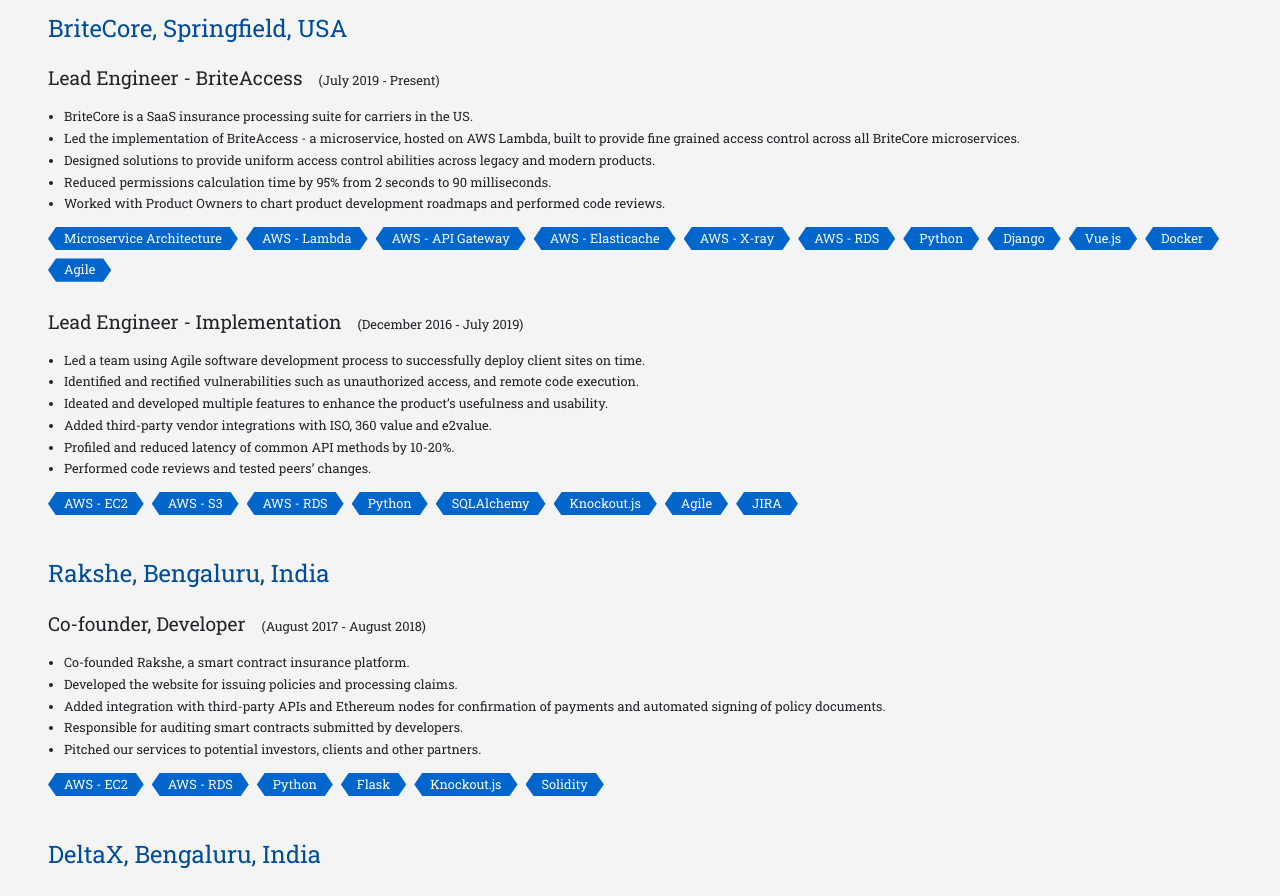
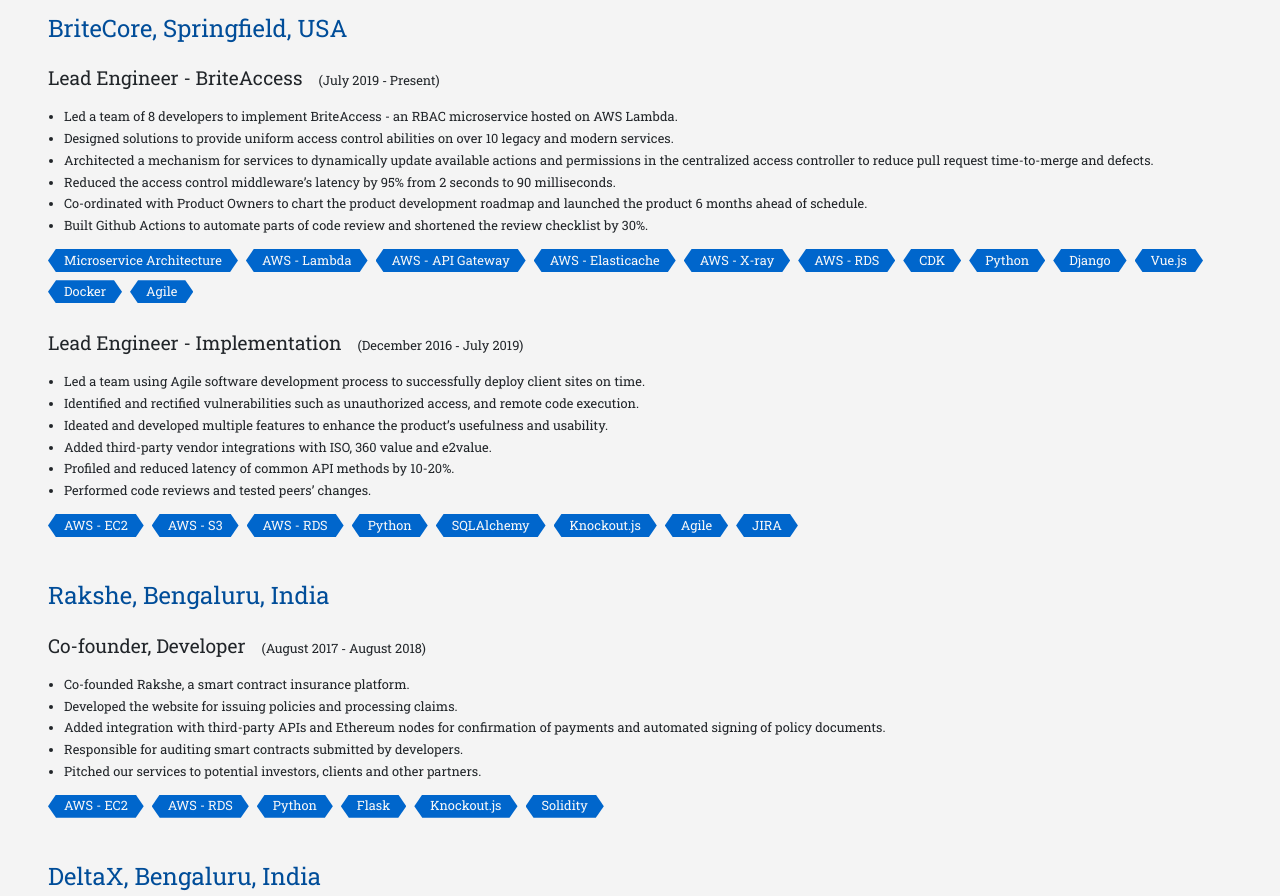
Before and after one commit to rohithpr/me, a Vue app: page / in a window 1280 px wide. Shown: the part 1396-2292 px from the top of the page. Built offline with nearby package versions, Linux system fonts and the light colour scheme; a web font is replaced by a local one.

Commit message:
Update briteaccess experience

```diff
--- a/src/components/experience.vue
+++ b/src/components/experience.vue
@@ -92,15 +92,17 @@ export default {
         from: 'July 2019',
         to: 'Present',
         points: [
-          'BriteCore is a SaaS insurance processing suite for carriers in the US.',
-          'Led the implementation of BriteAccess - a microservice, hosted on AWS Lambda, built to provide fine grained access control across all BriteCore microservices.',
-          'Designed solutions to provide uniform access control abilities across legacy and modern products.',
-          'Reduced permissions calculation time by 95% from 2 seconds to 90 milliseconds.',
-          'Worked with Product Owners to chart product development roadmaps and performed code reviews.',
+          'Led a team of 8 developers to implement BriteAccess - an RBAC microservice hosted on AWS Lambda.',
+          'Designed solutions to provide uniform access control abilities on over 10 legacy and modern services.',
+          'Architected a mechanism for services to dynamically update available actions and permissions in the centralized access controller to reduce pull request time-to-merge and defects.',
+          'Reduced the access control middleware’s latency by 95% from 2 seconds to 90 milliseconds.',
+          'Co-ordinated with Product Owners to chart the product development roadmap and launched the product 6 months ahead of schedule.',
+          'Built Github Actions to automate parts of code review and shortened the review checklist by 30%.'
         ],
         technologies: [
           'Microservice Architecture',
           'AWS - Lambda', 'AWS - API Gateway', 'AWS - Elasticache', 'AWS - X-ray', 'AWS - RDS',
+          'CDK',
           'Python', 'Django',
           'Vue.js',
           'Docker',
```
